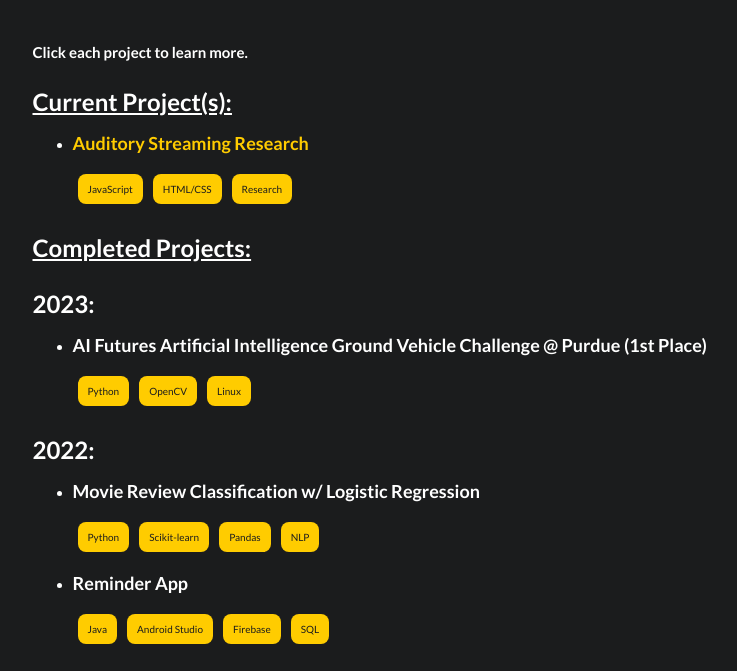
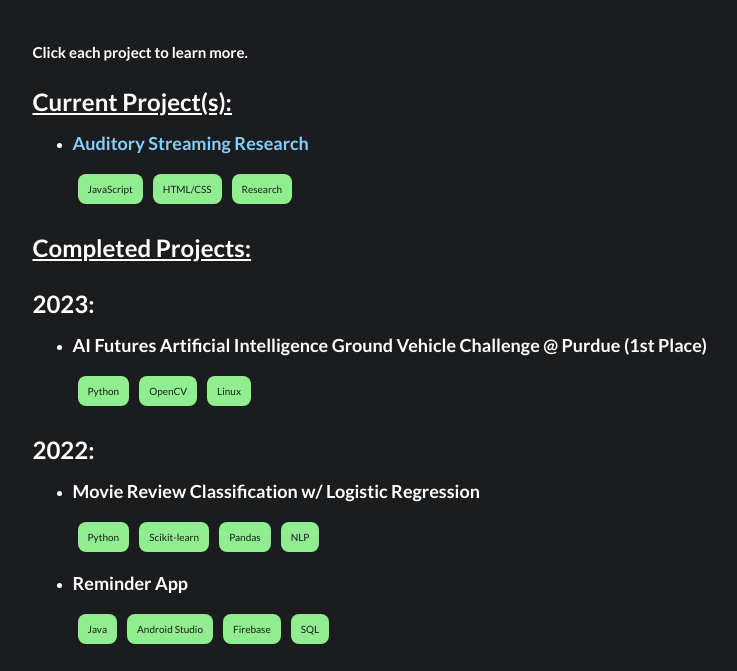
Before and after one commit to robkellems/robkellems.github.io, a plain HTML site: page projects.html in a window 1280 px wide. In both pictures the pointer is over the element "Auditory Streaming Research". Shown: the part 127-798 px from the top of the page, without its empty margins (244-981 px from the left). Drawn offline with nearby package versions, Linux system fonts and the light colour scheme.

Commit message:
changed color

```diff
--- a/projects.html
+++ b/projects.html
@@ -71,7 +71,7 @@
             margin-bottom: 15px;
         }
         .tag {
-            background: #ffcc00; /* Update to the desired color */
+            background: lightgreen; /* Update to the desired color */
             color: #1b1c1d;
             border-radius: 8px;
             padding: 5px 10px;
@@ -90,7 +90,7 @@
             text-align: center;
         }
         h3:hover {
-            color: #ffcc00; /* Update to the desired color */
+            color: lightskyblue; /* Update to the desired color */
         }
     </style>
     <script>
```
